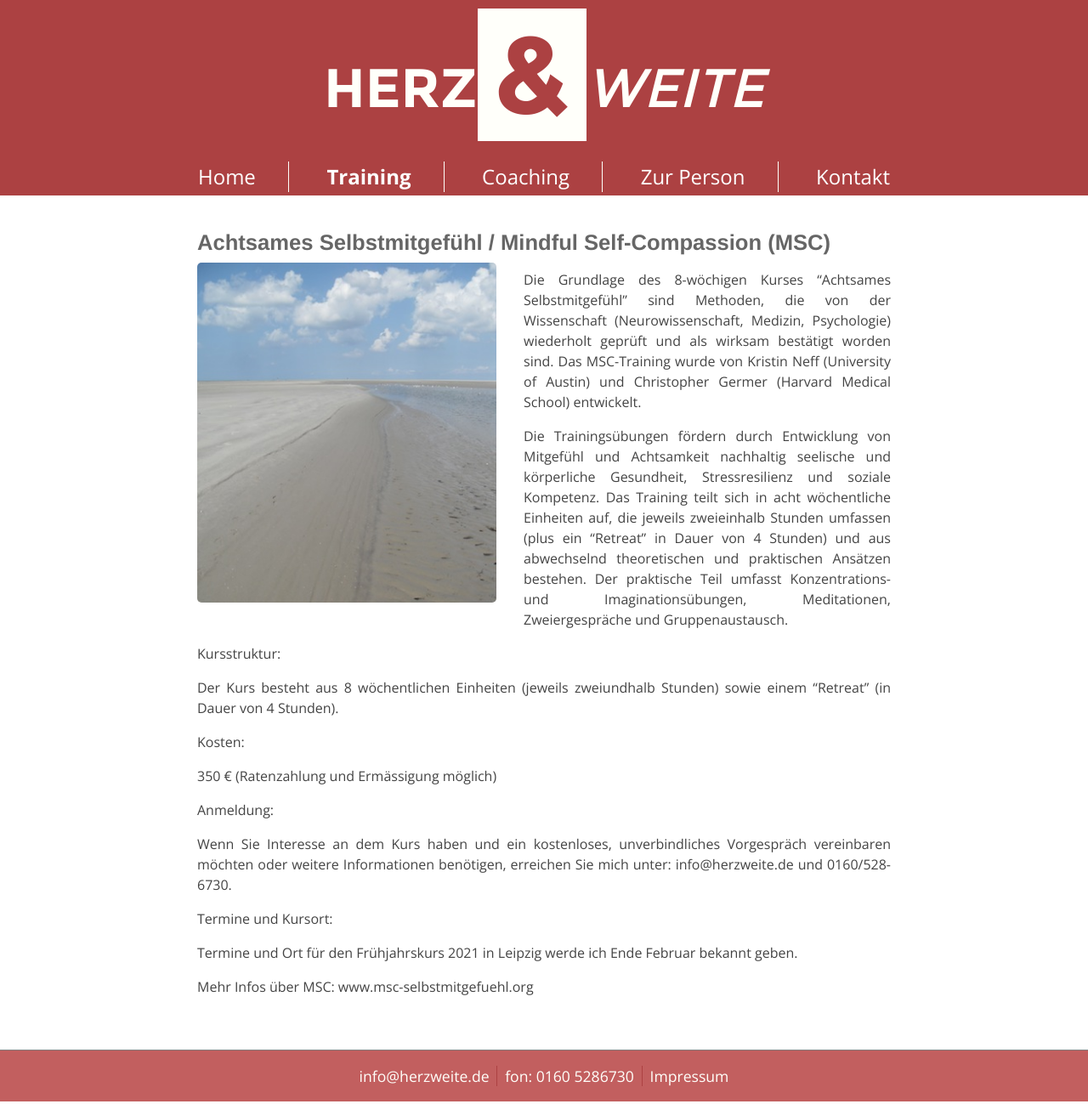
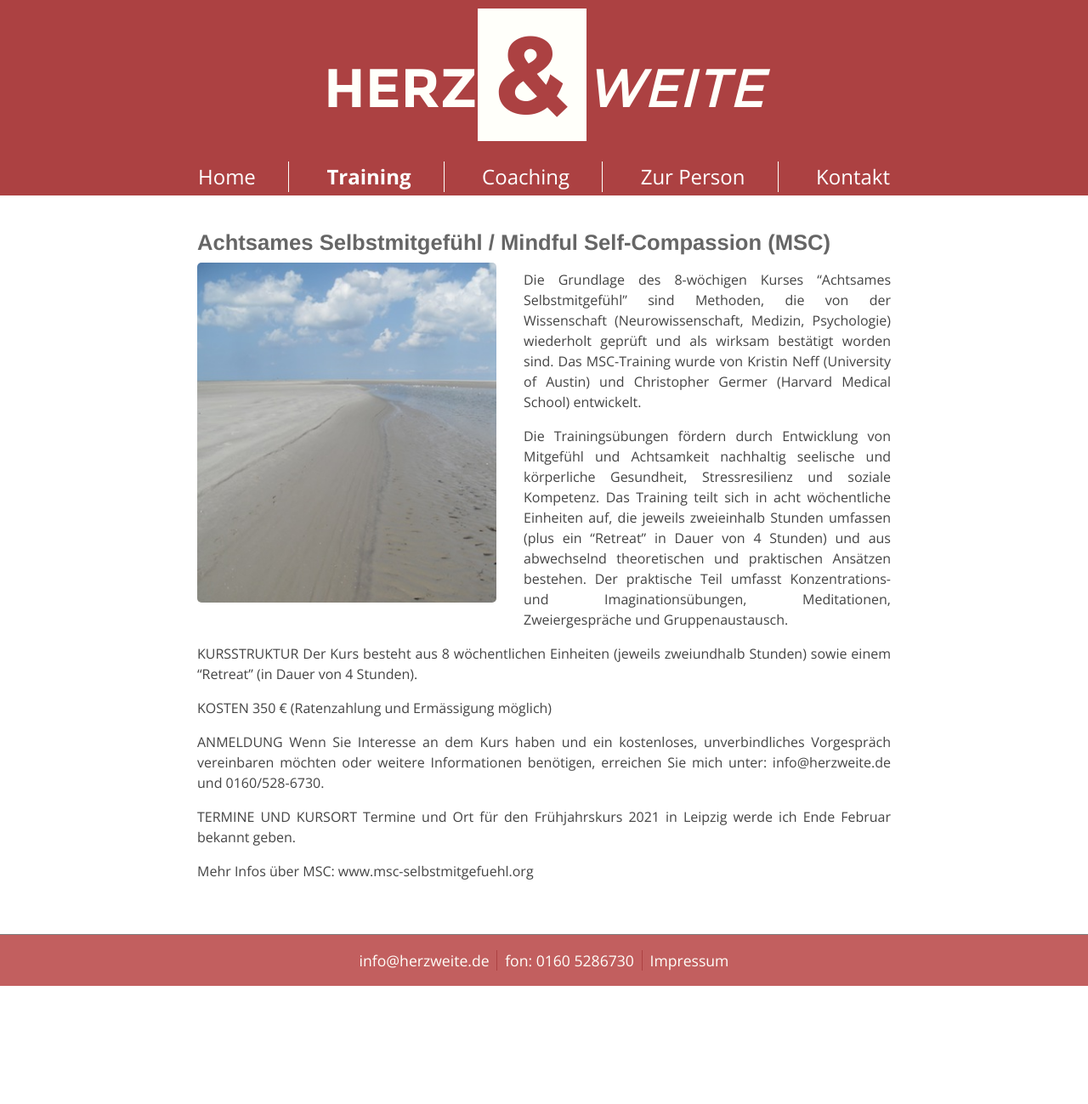
Before and after one commit to herzweite/herzweite.github.io, a Jekyll site: the page built from training.md, in a window 1280 px wide. Shown: the whole page at 85% size. Built offline with Jekyll 4.4.1, drawn with Linux system fonts in a browser that asks for light colours; after the commit the page ends 1163 px from its top, so only the background shows below that; part of the change alters nothing that is shown.

```diff
--- a/training.md
+++ b/training.md
@@ -14,21 +14,18 @@ Medizin, Psychologie) wiederholt geprüft und als wirksam bestätigt worden sind
 Die Trainingsübungen fördern durch Entwicklung von Mitgefühl und Achtsamkeit nachhaltig seelische und körperliche Gesundheit, Stressresilienz und soziale Kompetenz. Das Training teilt sich in acht wöchentliche Einheiten auf, die jeweils zweieinhalb Stunden umfassen (plus ein "Retreat" in Dauer von 4 Stunden) und aus abwechselnd theoretischen und praktischen Ansätzen bestehen. Der praktische Teil umfasst Konzentrations- und
 Imaginationsübungen, Meditationen, Zweiergespräche und Gruppenaustausch.
 
-Kursstruktur:
-
+KURSSTRUKTUR
 Der Kurs besteht aus 8 wöchentlichen Einheiten (jeweils zweiundhalb Stunden) sowie einem "Retreat" (in Dauer von 4 Stunden).
 
-Kosten:
-
+KOSTEN
 350 € (Ratenzahlung und Ermässigung möglich)
 
-Anmeldung:
-
+ANMELDUNG
 Wenn Sie Interesse an dem Kurs haben und ein kostenloses, unverbindliches Vorgespräch vereinbaren möchten oder weitere Informationen benötigen, erreichen Sie mich unter: info@herzweite.de und 0160/528-6730.
 
-Termine und Kursort:
+TERMINE UND KURSORT
+Termine und Ort  für den Frühjahrskurs 2021 in Leipzig werde ich Ende Februar bekannt geben.
 
-Termine und Ort  für den Frühjahrskurs 2021 in Leipzig werde ich Ende Februar bekannt geben.
 
 Mehr Infos über MSC:
 www.msc-selbstmitgefuehl.org
```
